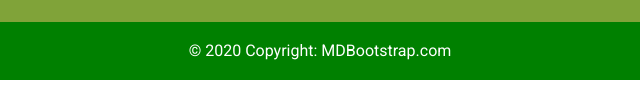
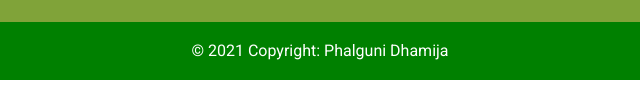
Before and after one commit to PhalguniDhamija1708/calender2021, a plain HTML site: page index.html in a window 1280 px wide. Shown: the part 1003-1106 px from the top of the page, 320-960 px from the left. Drawn offline with nearby package versions, Linux system fonts and the light colour scheme.

Commit message:
footer changed

```diff
--- a/index.html
+++ b/index.html
@@ -79,8 +79,8 @@
 
       <!-- Copyright -->
       <div class="text-center p-3" style="background-color:green">
-        © 2020 Copyright:
-        <a class="text-white" href="https://mdbootstrap.com/">MDBootstrap.com</a>
+        © 2021 Copyright:
+        <a class="text-white" href="https://mdbootstrap.com/">Phalguni Dhamija</a>
         <br>
       </div>
       <!-- Copyright -->
```
